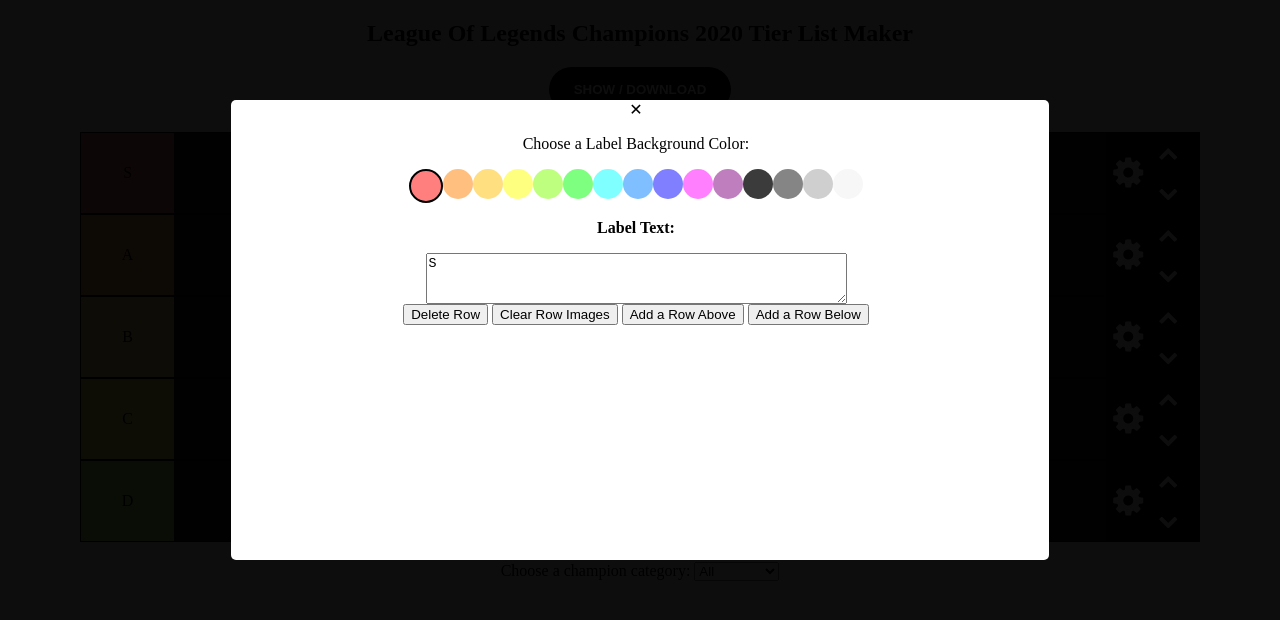
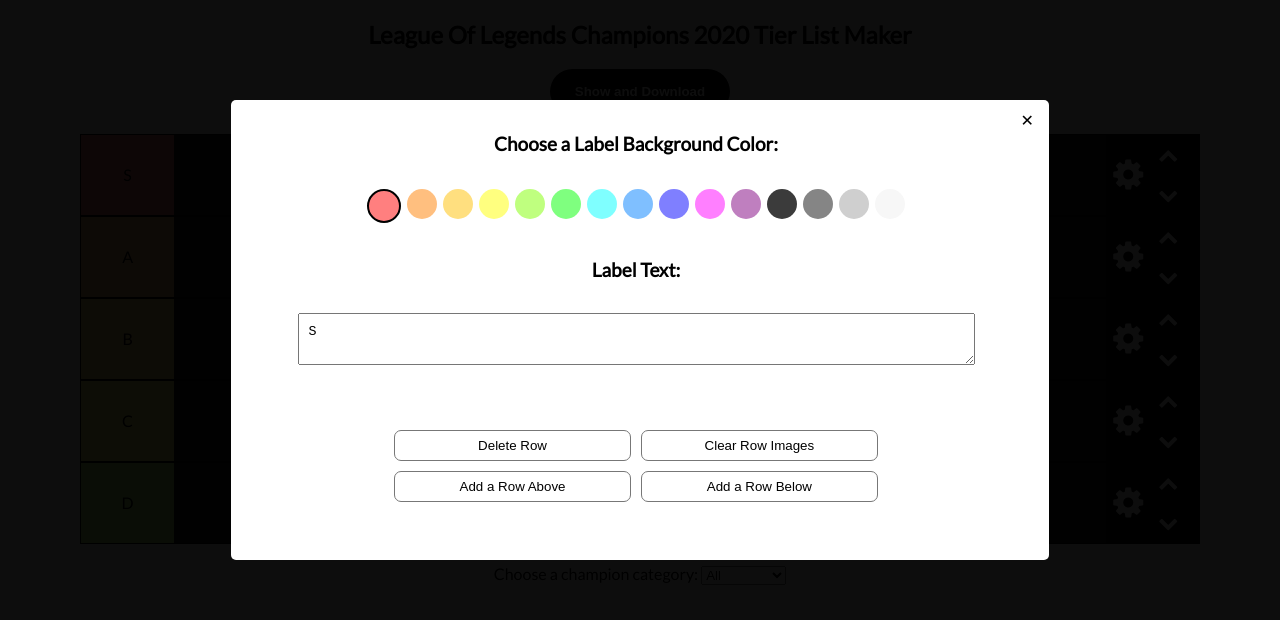
Before and after one commit to amorattti/league-of-legends-Tier-List-Maker, a website built with webpack: page index.html in a window 1280 px wide. Both pictures are taken after a click on the element 1125 px from the left and 172 px from the top of the page. Built offline with nearby package versions, Linux system fonts and the light colour scheme; no server answers; files whose address does not match are found by name; what dragula would draw is missing.

Commit message:
style modal

```diff
--- a/index.html
+++ b/index.html
@@ -8,13 +8,14 @@
 	<link rel="stylesheet" href="https://cdnjs.cloudflare.com/ajax/libs/font-awesome/4.7.0/css/font-awesome.min.css">
 	<link rel="stylesheet" href="node_modules/dragula/dist/dragula.css" type="text/css">
 	<link rel="stylesheet" href="./src/css/style.css">
+	<link href="https://fonts.googleapis.com/css2?family=Lato&display=swap" rel="stylesheet">
 	<title>Document</title>
 </head>
 
 <body>
 	<article>
 		<h1>League Of Legends Champions 2020 Tier List Maker</h1>
-		<button class="btn-show">Show / Download</button>
+		<button class="btn-show">Show and Download</button>
 		<section class="tier-container" id="capture">
 			<div class="tier-row">
 				<div contenteditable="true" class="tier-rank row1">
@@ -128,7 +129,7 @@
 		<div class="overlay">
 			<div class="modalWrapper">
 				<span class="modal-close">&#10005;</span>
-				<p>Choose a Label Background Color:</p>
+				<h5>Choose a Label Background Color:</h5>
 				<div class="color-select">
 					<span style="background:#FF7F7F" class=""></span>
 					<span style="background:#FFBF7F" class=""></span>
@@ -146,10 +147,8 @@
 					<span style="background:#CFCFCF" class=""></span>
 					<span style="background:#F7F7F7" class=""></span>
 				</div>
-				<p>
-					<strong>Label Text:</strong>
-				</p>
-				<textarea name="text" id="text_settings" cols="50" rows="3"></textarea>
+				<h5> Label Text: </h5>
+				<textarea name="text" id="text_settings" cols="80" rows="2"></textarea>
 				<div class="btn-settings-container">
 					<button id="delete-row">Delete Row</button>
 					<button id="clear-row">Clear Row Images</button>
--- a/src/css/style.css
+++ b/src/css/style.css
@@ -1,5 +1,6 @@
 body {
-  background: #fff;
+	background: #ffffff;
+	font-family: 'Lato', sans-serif;
 }
 
 h1 {
@@ -22,17 +23,20 @@
 	text-align: center;
 }
 
-.color-select {
-	display: flex;
+.overlay {
 	justify-content: center;
+	position: fixed;
+	top: 0;
+	left: 0;
+	right: 0;
+	margin-left: auto;
+	margin-right: auto;
+	height: 100%;
+	padding-top: 100px;
+	background: rgb(0 0 0 / 95%);
+	display: none;
 }
 
-.color-select > span {
-	display: block;
-	width: 30px;
-	height: 30px;
-	border-radius: 50%;
-}
 .modalWrapper {
 	display: flex;
 	flex-direction: column;
@@ -47,6 +51,56 @@
 	display: none;
 }
 
+.modalWrapper textarea {
+	padding: 10px;
+}
+
+.modal-close {
+	position: absolute;
+	top: 10px;
+	right: 15px;
+	cursor: pointer;
+}
+
+.btn-settings-container {
+	display: flex;
+	flex-wrap: wrap;
+	margin-top: 60px;
+}
+
+.btn-settings-container>button {
+	flex-basis: 48%;
+	margin: 1%;
+	padding: 7px 12px;
+	border-radius: 7px;
+	background: none;
+	border: 1px solid rgb(119 119 119);
+	cursor: pointer;
+	outline: none;
+}
+
+.color-select {
+	display: flex;
+	justify-content: center;
+}
+
+.color-select>span {
+	display: block;
+	width: 30px;
+	height: 30px;
+	border-radius: 50%;
+	margin: 3px;
+	cursor: pointer;
+}
+
+.modalWrapper h5 {
+	font-size: 19px;
+}
+
+.settings>i:hover {
+	background-color: grey;
+}
+
 .screenshot-wrapper {
 	display: flex;
 	flex-direction: column;
@@ -59,20 +113,7 @@
 	position: absolute;
 	border-radius: 5px;
 	display: none;
-}
-
-.overlay {
-  justify-content: center;
-  position: fixed;
-  top: 0;
-  left: 0;
-  right: 0;
-  margin-left: auto;
-  margin-right: auto;
-  height: 100%;
-  padding-top: 100px;
-  background: rgb(0 0 0 / 95%);
-  display: none;
+	position: relative;
 }
 
 .screenshot-wrapper canvas {
@@ -112,7 +153,7 @@
 	width: 90px;
 }
 
-.tier-rank > span {
+.tier-rank>span {
 	box-sizing: border-box;
 	width: 100%;
 	padding: 6px;
@@ -146,7 +187,6 @@
 	background: #000000;
 	padding: 15px 25px;
 	color: #fff;
-  text-transform: uppercase;
 	font-weight: 600;
 	outline: none;
 	cursor: pointer;
@@ -180,12 +220,11 @@
 	padding-left: 5px;
 }
 
-.fa-chevron-up,
-.fa-chevron-down {
+.fa-chevron-up, .fa-chevron-down {
 	font-size: 20px;
 }
 
-.row1  {
+.row1 {
 	background: rgb(255, 127, 127);
 }
 
@@ -205,7 +244,6 @@
 	background: rgb(191, 255, 127);
 }
 
-
 /*css api*/
 
 .active {
--- a/src/modules_js/Settings.js
+++ b/src/modules_js/Settings.js
@@ -54,7 +54,7 @@
   createNewRow(tierSortsRow, callback) {
     const cloneRow = this.row.cloneNode(true);
 
-    cloneRow.children[0].firstElementChild.innerText = 'new';
+    cloneRow.children[0].firstElementChild.innerText = 'NEW';
     cloneRow.children[1].innerHTML = '';
     cloneRow.children[0].style.background = `#${this.randomColor()}`;
 
@@ -117,7 +117,6 @@
     this.row = row;
   }
 
-
   changeButton(selector, row, tierSortsRow) {
     switch (selector) {
       case '.modal-close':
```
Also changed, not shown: dist/main.js. Lines whose indentation alone changed are shown as unchanged.
